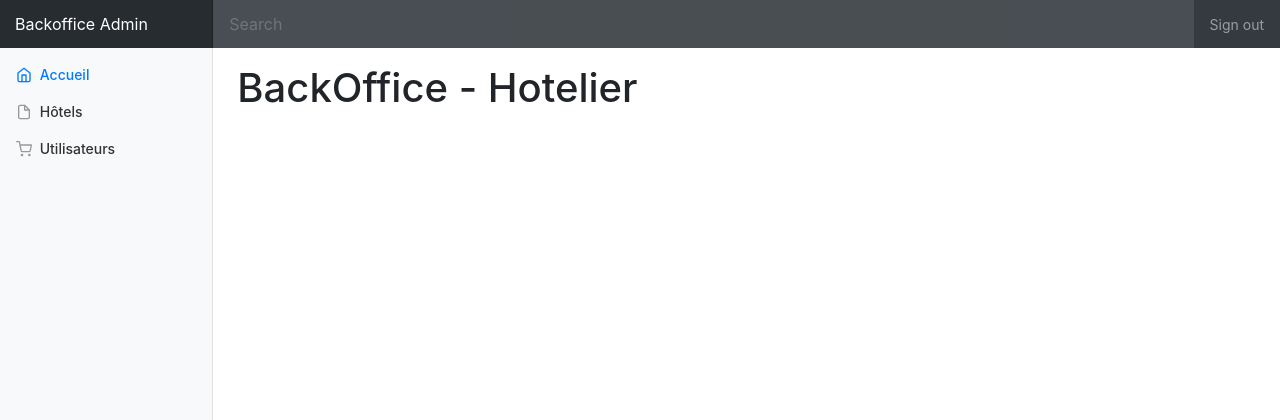
After one commit to Mathieu-S/Projet-Annuel, a Symfony app: template resources/templates/backoffice/hotelier/index.html.twig in a window 1280 px wide. The commit adds this page. Shown: the top 420 px of the page. Run offline with Twig, Linux system fonts and the light colour scheme; the template is opened without the code that fills it, so the values that code supplies are empty; style sheets or scripts are compiled from the project's sources; some libraries are stand-ins or nearby versions.

Commit message:
Ajout route vers backoffice hotelier

```diff
--- /dev/null
+++ b/resources/templates/backoffice/hotelier/index.html.twig
@@ -0,0 +1,7 @@
+{% extends 'backoffice/base_backoffice.html.twig' %}
+
+{% block body %}
+    <section class="col-md-9 ml-sm-auto col-lg-10 pt-3 px-4">
+        <h1>BackOffice - Hotelier</h1>
+    </section>
+{% endblock %}
--- a/resources/templates/common/_nav.html.twig
+++ b/resources/templates/common/_nav.html.twig
@@ -33,7 +33,7 @@
                     <a href="{{ path('adminHome') }}" class="btn btn-outline-secondary">BackOffice</a>
                 {% elseif app.user and 'ROLE_HOTEL' in app.user.roles %}
                     {% if app.user.enableAccount %}
-                        <a href="#" class="btn btn-outline-secondary">BackOffice</a>
+                        <a href="{{ path('hotelierHome') }}" class="btn btn-outline-secondary">BackOffice</a>
                     {% else %}
                         <span class="d-inline-block" tabindex="0" data-toggle="tooltip" title="Votre compte n'est pas activé. Vous ne pouvez pas accéder au back office">
                             <a href="#" class="btn btn-outline-secondary disabled">BackOffice</a>
```
Also changed, not shown: src/Controller/BackOffice/Hotelier/HomeController.php (added, +20 -0 lines).
